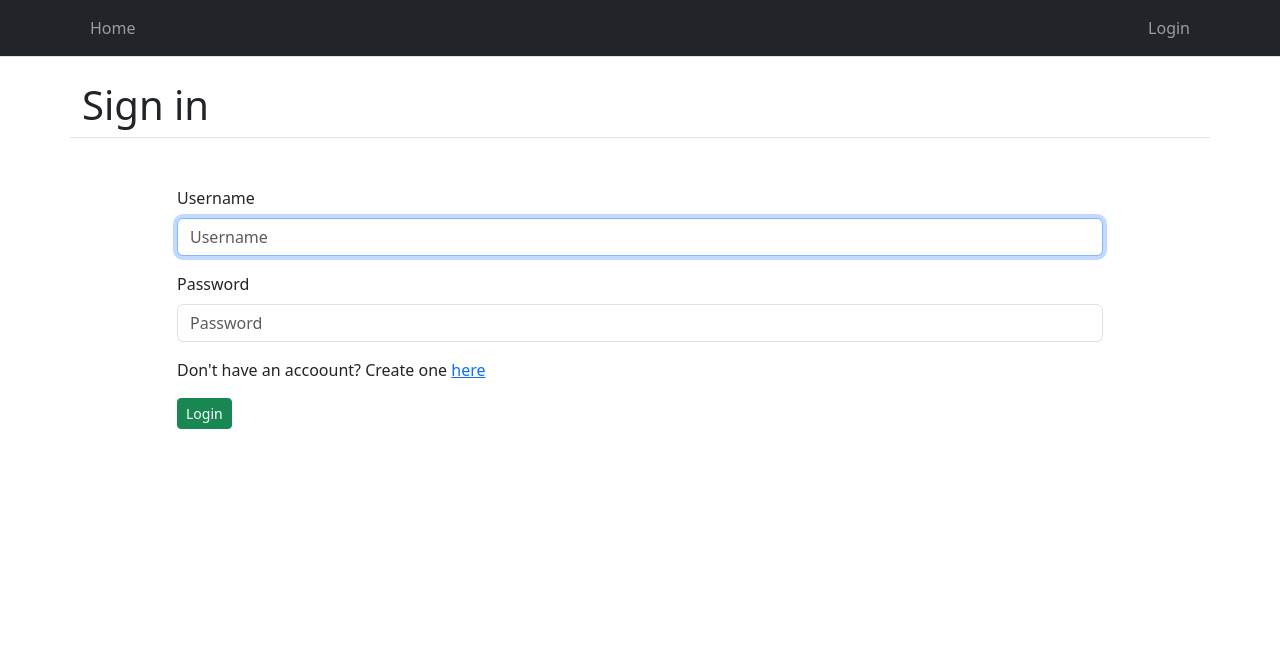
After one commit to hasssan-hasssan/Todo, a Django app: page /login/ in a window 1280 px wide. The commit adds this page. Shown: the top 669 px of the page. Run offline with Django 4.2, Linux system fonts and the light colour scheme; some libraries are stand-ins or nearby versions.

Commit message:
Now users can login and logout

```diff
--- a/app/templates/base.html
+++ b/app/templates/base.html
@@ -36,11 +36,11 @@
                                 <a class="nav-link disabled" aria-current="page">Hi, {{ user.username }}</a>
                             </li>
                             <li class="nav-item">
-                                <a class="nav-link" aria-current="page" href="#">Logout</a>
+                                <a class="nav-link" aria-current="page" href={% url "logout" %}>Logout</a>
                             </li>
                         {% else %}
                             <li class="nav-item">
-                                <a class="nav-link" aria-current="page" href="#">Login</a>
+                                <a class="nav-link" aria-current="page" href={% url "login" %}>Login</a>
                             </li>
                         {% endif %}
 
--- /dev/null
+++ b/app/templates/registration/login.html
@@ -0,0 +1,22 @@
+{% extends "base.html" %}
+{% load bootstrap5 %}
+{% block header %}
+Sign in
+{% endblock header %}
+
+
+{% block content %}
+<div class='container mt-5'>
+    <div class='row justify-content-center'>
+        <div class='col-12 col-sm-10'>
+            <form method="post">
+                {% csrf_token %}
+                {% bootstrap_form form %}
+                <p>Don't have an accoount? Create one <a href="/register">here</a></p>
+                <button type="submit" class="btn btn-success btn-sm">Login</button>
+            </form>
+        </div>
+    </div>
+
+</div>
+{% endblock content %}
--- a/app/views.py
+++ b/app/views.py
@@ -1,11 +1,13 @@
 from django.shortcuts import render, get_object_or_404, redirect
 from django.contrib import messages
+from django.contrib.auth.decorators import login_required
 
 from app.models import Task
 from app.forms import UpdateTaskForm, CreateTaskForm
 from app import strConst
 
 
+@login_required
 def taskList(request):
     user = request.user
     todo_list = user.task_set.all().order_by('-create')
--- a/todo/urls.py
+++ b/todo/urls.py
@@ -3,5 +3,6 @@ from django.urls import path, include
 
 urlpatterns = [
     path('admin/', admin.site.urls),
-    path('', include('app.urls'))
+    path('', include('app.urls')),
+    path('', include('django.contrib.auth.urls'))
 ]
```
Also changed, not shown: todo/settings.py (+7 -12 lines), db.sqlite3.
